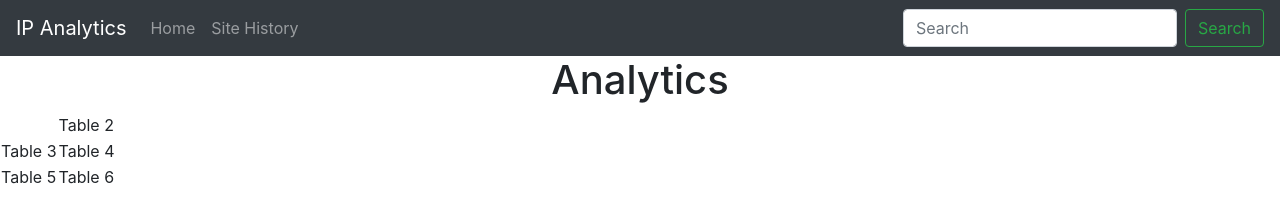
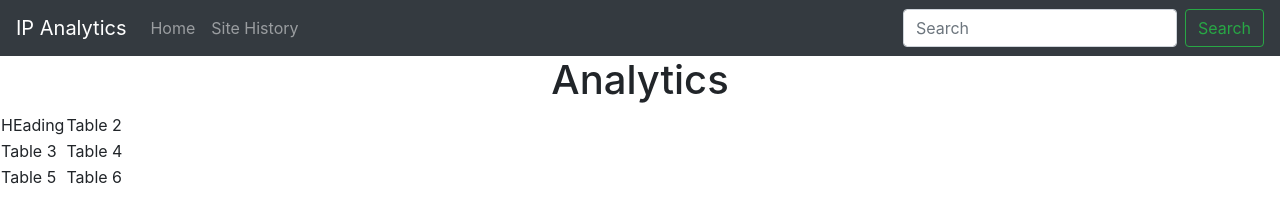
Before and after one commit to barath-dev/IP-Analytics, a Next.js app: page /home in a window 1280 px wide. Shown: the top 203 px of the page. Built offline with nearby package versions, Linux system fonts and the light colour scheme.

Commit message:
error fix

```diff
--- a/src/app/home/page.tsx
+++ b/src/app/home/page.tsx
@@ -1,5 +1,4 @@
-export default async function Analytics() {
-  //return 6 tables , two tables a row and 3 rows
+export default function Analytics() {
   return (
     <div>
       <h1 style={{textAlign:"center"}}>Analytics</h1>
@@ -9,7 +8,7 @@ export default async function Analytics() {
             <td>
               <table>
                 <thead>
-
+                  HEading
                 </thead>
               </table>
             </td>
```
